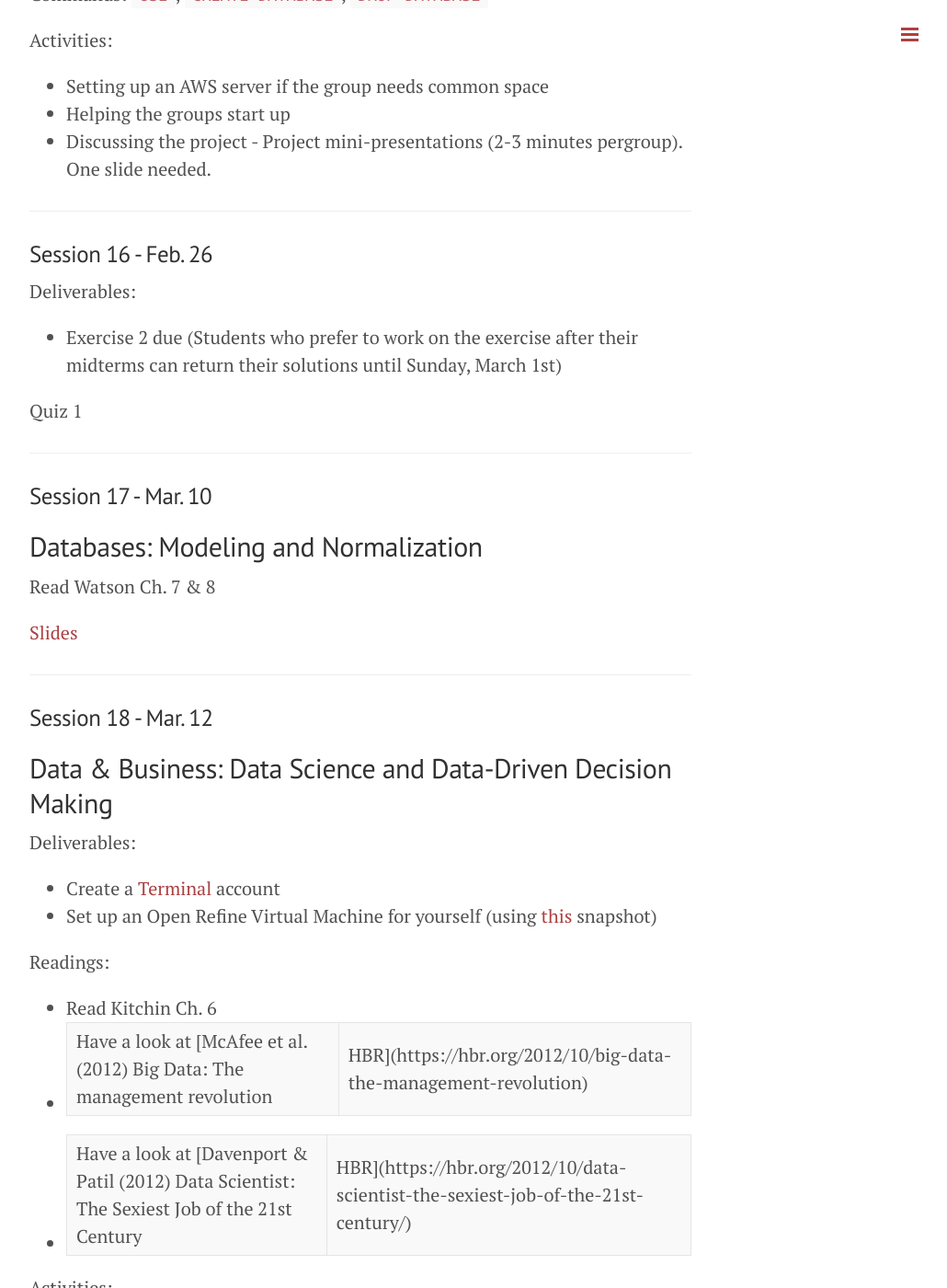
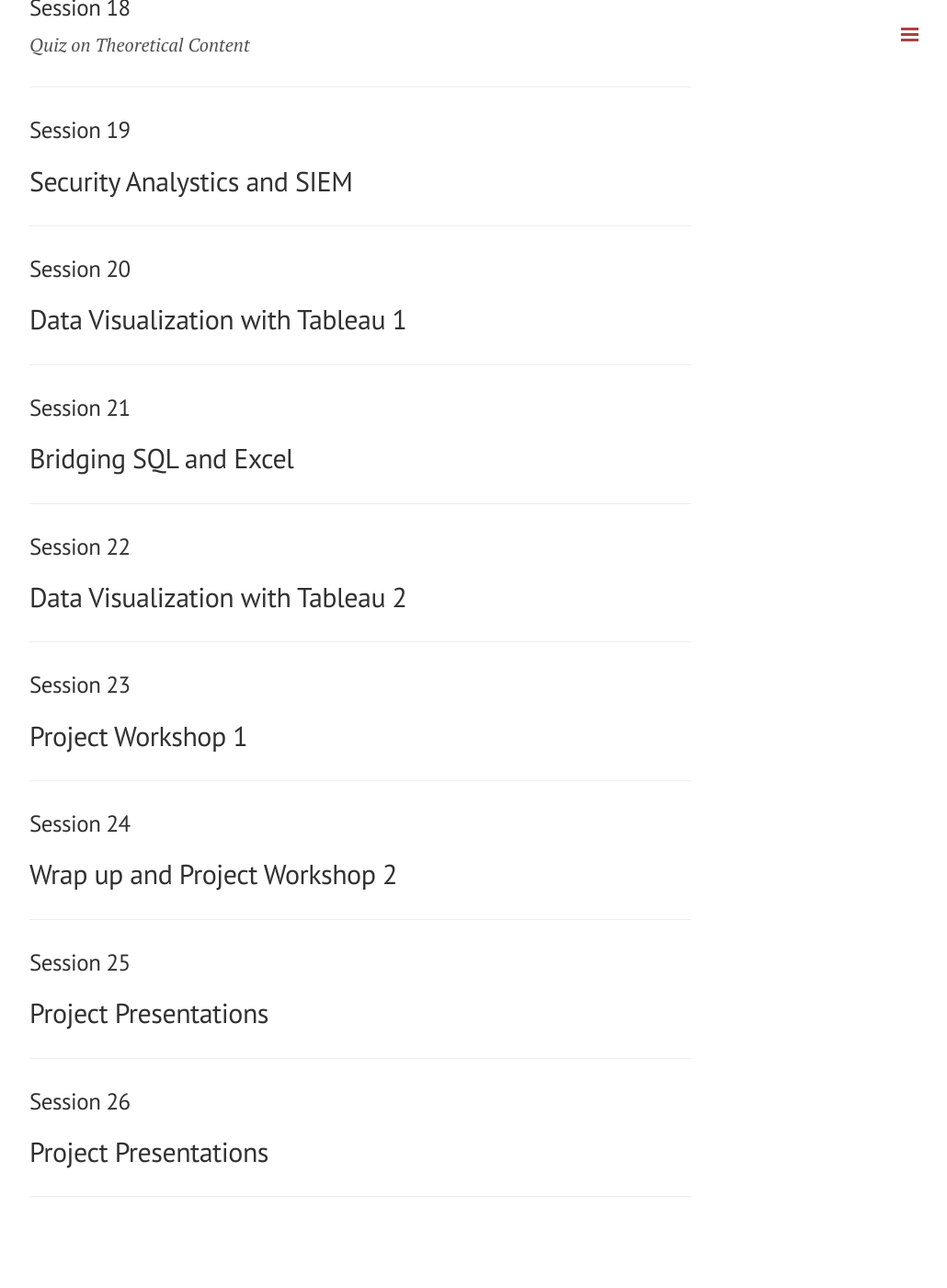
Before and after one commit to retrography/data-management, a Jekyll site: the page built from outline.markdown, in a window 1280 px wide and 1400 px high, scrolled down 6043 px. Shown: the whole window at 92% size, without its empty margins (248-1278 px from the left). Built offline with Jekyll 4.4.1, drawn with Linux system fonts in a browser that asks for light colours; Markdown is read by kramdown in place of the engine named in the settings; some of the changed text lies outside the part shown.

Commit message:
Update outline.markdown

```diff
--- a/outline.markdown
+++ b/outline.markdown
@@ -106,16 +106,7 @@ Activities: [Class Exercise](https://docs.google.com/presentation/d/195ZUXLbBWPZ
 ***
 
 ### Session 10
-## Data Analytics in Action: Industry Guest-Speaker
-
-***
-### Session 11
-## Data Modeling and Design: ER Models, Neat & Normalized Data
-***
-
-### Session 12
-## Data & Business: Cloud Services and Hosted Data
-
+## Cloud Services and Data Analytics in Action (Guest Speaker)
 Readings:
 
 - Read [Bughin et al. (2010) Clouds, big data, and smart assets: Ten tech-enabled business trends to watch McKinsey Quarterly](http://www.mckinsey.com/insights/high_tech_telecoms_internet/clouds_big_data_and_smart_assets_ten_tech-enabled_business_trends_to_watch)
@@ -123,6 +114,19 @@ Readings:
 - Have a look at [The Details About the CIA's Deal With Amazon | The Atlantic](http://www.theatlantic.com/technology/archive/2014/07/the-details-about-the-cias-deal-with-amazon/374632/)
 
 [Slides]({{ site.baseurl }}/public/slides/session_07.pdf)
+***
+### Session 11
+## Data Modeling and Design: ER Models, Neat & Normalized Data
+***
+
+### Session 12
+## Data & Business: Data Science and Data-Driven Decision Making
+
+Readings:
+
+- Read Kitchin Ch. 6
+- Have a look at [McAfee et al. (2012) Big Data: The management revolution | HBR](https://hbr.org/2012/10/big-data-the-management-revolution)
+- Have a look at [Davenport & Patil (2012) Data Scientist: The Sexiest Job of the 21st Century | HBR](https://hbr.org/2012/10/data-scientist-the-sexiest-job-of-the-21st-century/)
 
 ***
 ### Session 13
@@ -142,13 +146,14 @@ Readings:
 
 ***
 ### Session 16
-## Database Security
+## Information and Database Security
 
+- Read [Upton & Sadie (2014) The danger from within |HBR](https://hbr.org/2014/09/the-danger-from-within)
 - Read [Top Ten Database Security Threats] (http://www.imperva.com/docs/wp_topten_database_threats.pdf)
 - Take a look at [Database Security: What Students Need to Know] (http://www.cse.msu.edu/~bezawada/db/DBSecWhatStudentsNeedtoKnowJITEv9IIPp061-077Murray2007.pdf)
 
 Activities: [SQL Injection](http://www.codebashing.com/sql_demo)
-
+[Slides]({{ site.baseurl }}/public/slides/session_20.pdf)
 ***
 
 ### Session 17
@@ -157,130 +162,47 @@ Activities: [SQL Injection](http://www.codebashing.com/sql_demo)
 ***
 
 ### Session 18
-* Quiz on Theoretical Content*
+
+*Quiz on Theoretical Content*
+
+***
+### Session 19
+## Security Analystics and SIEM
 
 ***
 
-### Session 19
-## Big data in Security Analytics and SIEM Guest Speaker
+### Session 20
+## Data Visualization with Tableau 1
 
 ***
 
-### Session 15 - Feb. 24
-## Workshop 1: Project Kickstart
-
-Deliverable: Submit one-page description of your project and register your group
-
-Commands: `USE`, `CREATE DATABASE`, `DROP DATABASE`
-
-Activities:
-
-- Setting up an AWS server if the group needs common space
-- Helping the groups start up
-- Discussing the project - Project mini-presentations (2-3 minutes pergroup). One slide needed.
+### Session 21
+## Bridging SQL and Excel
 
 ***
 
-### Session 16 - Feb. 26
+### Session 22
+## Data Visualization with Tableau 2
 
-Deliverables:
-
-- Exercise 2 due (Students who prefer to work on the exercise after their midterms can return their solutions until Sunday, March 1st)
-
-Quiz 1
 
 ***
 
-### Session 17 - Mar. 10
-## Databases: Modeling and Normalization
-
-Read Watson Ch. 7 & 8
-
-[Slides]({{ site.baseurl }}/public/slides/session_17.pdf)
+### Session 23
+## Project Workshop 1
 
 ***
 
-### Session 18 - Mar. 12
-## Data & Business: Data Science and Data-Driven Decision Making
-
-Deliverables:
-
-- Create a [Terminal](http://www.terminal.com/signup?ref_u=mszargar&ref_c=654f351a693f204) account
-- Set up an Open Refine Virtual Machine for yourself (using [this](
-https://www.terminal.com/snapshot/bfa60fbaf93bdecc844bc3a4ac4fd59a341c43a692bcca885c3901d9f9342ac9) snapshot)
-
-Readings:
-
-- Read Kitchin Ch. 6
-- Have a look at [McAfee et al. (2012) Big Data: The management revolution | HBR](https://hbr.org/2012/10/big-data-the-management-revolution)
-- Have a look at [Davenport & Patil (2012) Data Scientist: The Sexiest Job of the 21st Century | HBR](https://hbr.org/2012/10/data-scientist-the-sexiest-job-of-the-21st-century/)
-
-Activities:
-
-- Distributing Exercise 3 (Graded)
+### Session 24
+## Wrap up and Project Workshop 2
 
 ***
 
-### Session 19 - Mar. 17
-## NoSQL: Document Databases & Big Data Stacks
-## NoSQL: Graph Databases
-
-Readings:
-
-- Read [Top 5 Considerations for NoSQL Databases](http://www.mongodb.com/lp/white-paper/nosql-considerations)
-- Read [Robinson & Webber (2013) Graph Databases.O'Reilly Media - Ch. 1](http://graphdatabases.com)
-
-Activities:
-
-- [Class Exercise](https://docs.google.com/presentation/d/1xwxwYlVWgSYrsnCSXtVJBynqSn2fZCbFFFxlNxODQIk/edit#slide=id.ga91b44ef9_05)
-
-[Slides]({{ site.baseurl }}/public/slides/session_19.pdf)
-
-***
-
-### Session 20 - Mar. 19
-## Data & Business: Information Security
-
-Deliverable: Exercise 3 due
-
-Readings:
-
-- Read [Upton & Sadie (2014) The danger from within |HBR](https://hbr.org/2014/09/the-danger-from-within)
-- Have a look at [Has the NSA Been Using the Heartbleed Bug as an Internet Peephole? | WIRED](http://www.wired.com/2014/04/nsa-heartbleed)
-- Have a look at [Data Lost on 583,000 Canada Student Loan Borrowers.| Maclean’s](http://www.macleans.ca/education/uniandcollege/data-lost-on-583000-canada-student-loan-borrowers/)<br />
-- Have a look at one of the following (FP is the more interesting one):
-    - [Stuxnet's Secret Twin | Foreign Policy](http://foreignpolicy.com/2013/11/19/stuxnets-secret-twin/)<br />
-    - [The Real Story of Stuxnet | IEEE Spectrum](http://spectrum.ieee.org/telecom/security/the-real-story-of-stuxnet)
-
-[Slides]({{ site.baseurl }}/public/slides/session_20.pdf)
-
-***
-
-### Session 21 - Mar. 24
-## Databases: Dimensional Data for Data Warehousing and BI
-
-Read Watson Ch. 13
-
-[Slides]({{ site.baseurl}}/public/slides/session_21.pdf)
-
-***
-
-### Session 23 - Mar. 31
-## Workshop 2: Project Capstone
-
-***
-
-### Session 24 - Apr. 02
-## Quiz 2
-
-***
-
-### Session 25 - Apr. 07
+### Session 25
 ## Project Presentations
 
 ***
 
-### Session 26 - Apr. 09
+### Session 26
 ## Project Presentations
 
 ***
```
